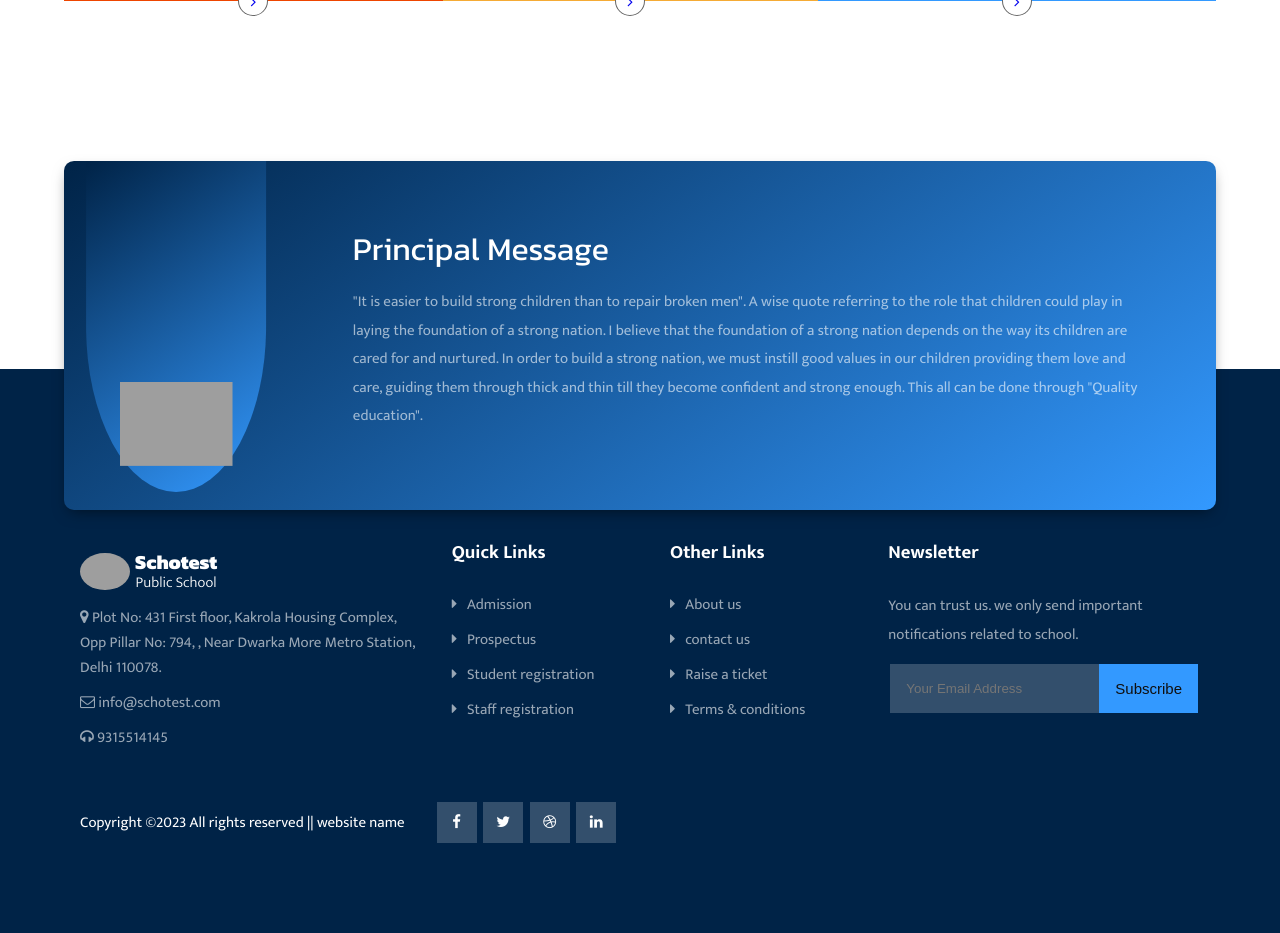
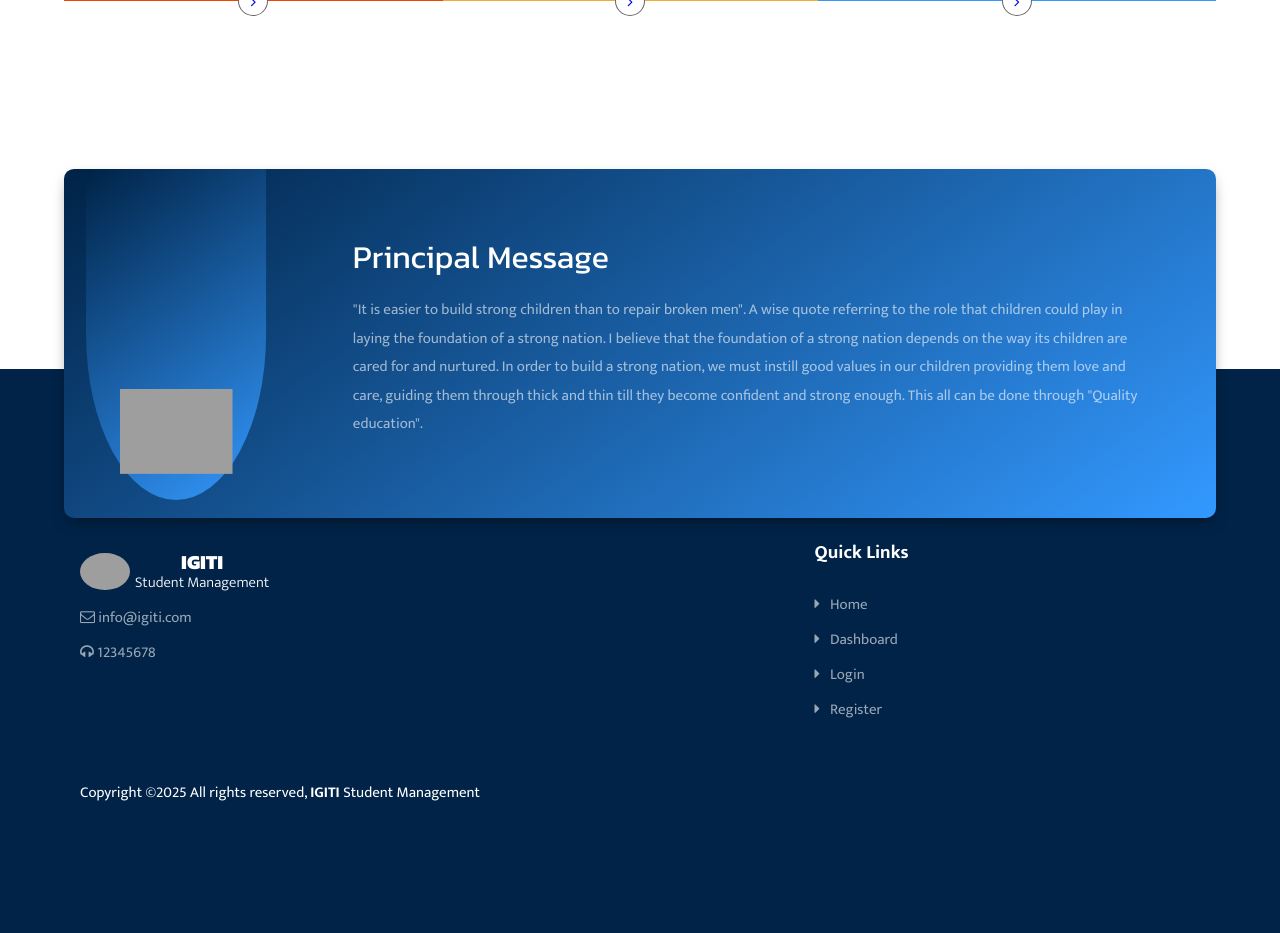
Before and after one commit to iAmNsengi/student-management-php, a PHP site: page / in a window 1280 px wide. Shown: the part 938-1871 px from the top of the page. After the commit the page ends 1739 px from the top, so only its background shows below. Run offline with PHP 8.4, Linux system fonts and the light colour scheme; the visitor is signed in with stand-in values (Sample User, id 1); some libraries are stand-ins or nearby versions; grey boxes are pictures that could not be loaded.

Commit message:
fix: navbar fix

```diff
--- a/index.php
+++ b/index.php
@@ -113,54 +113,31 @@ if (!isset($_SESSION['user_id'])) {
       <figure class="logo fixed_flex">
             <img src="https://i.postimg.cc/02NrFwT5/canva.png" alt="">
             <figcaption>
-                <strong class="title">Schotest</strong> Public School
+                <strong class="title">IGITI</strong>Student Management
             </figcaption>
         </figure>
-        <a href="#">
-            <i class="fa fa-map-marker"></i>
-            Plot No: 431 First floor, Kakrola Housing Complex, Opp Pillar No: 794, , Near Dwarka More Metro Station, Delhi 110078.
-        </a>
+
         <a href="emailto:info@schotest.com">
             <i class="fa fa-envelope-o"></i>
-            info@schotest.com
+            info@igiti.com
         </a>
-        <a href="tel:9315514145">
+        <a href="tel:12345678">
             <i class="fa fa-headphones"></i>
-            9315514145
+            12345678
         </a>
     </section>
     <section class="flex_content padding_1x">
       <h3>Quick Links</h3>
-      <a href="#">Admission</a>
-      <a href="#">Prospectus</a>
-      <a href="#">Student registration</a>
-      <a href="#">Staff registration</a>
+      <a href="index.php">Home</a>
+      <a href="dashboard.php">Dashboard</a>
+      <a href="auth/login.php">Login</a>
+      <a href="auth/register.php">Register</a>
     </section>
-    <section class="flex_content padding_1x">
-      <h3>Other Links</h3>
-      <a href="#">About us</a>
-      <a href="#">contact us</a>
-      <a href="#">Raise a ticket</a>
-      <a href="#">Terms & conditions</a>
-    </section>
-    <section class="flex_content padding_1x">
-      <h3>Newsletter</h3>
-      <p>You can trust us. we only send important notifications related to school.</p>
-      <fieldset class="fixed_flex">
-        <input type="email" name="newsletter" placeholder="Your Email Address">
-        <button class="btn btn_2">Subscribe</button>
-      </fieldset>
-    </section>
+
   </div>
   <div class="flex">
     <section class="flex-content padding_1x">
-      <p>Copyright ©2023 All rights reserved || website name</p>
-    </section>
-    <section class="flex-content padding_1x">
-      <a href="#"><i class="fa fa-facebook"></i></a>
-      <a href="#"><i class="fa fa-twitter"></i></a>
-      <a href="#"><i class="fa fa-dribbble"></i></a>
-      <a href="#"><i class="fa fa-linkedin"></i></a>
+      <p>Copyright ©2025 All rights reserved, <b> IGITI </b> Student Management</p>
     </section>
   </div>
 </footer>
```
